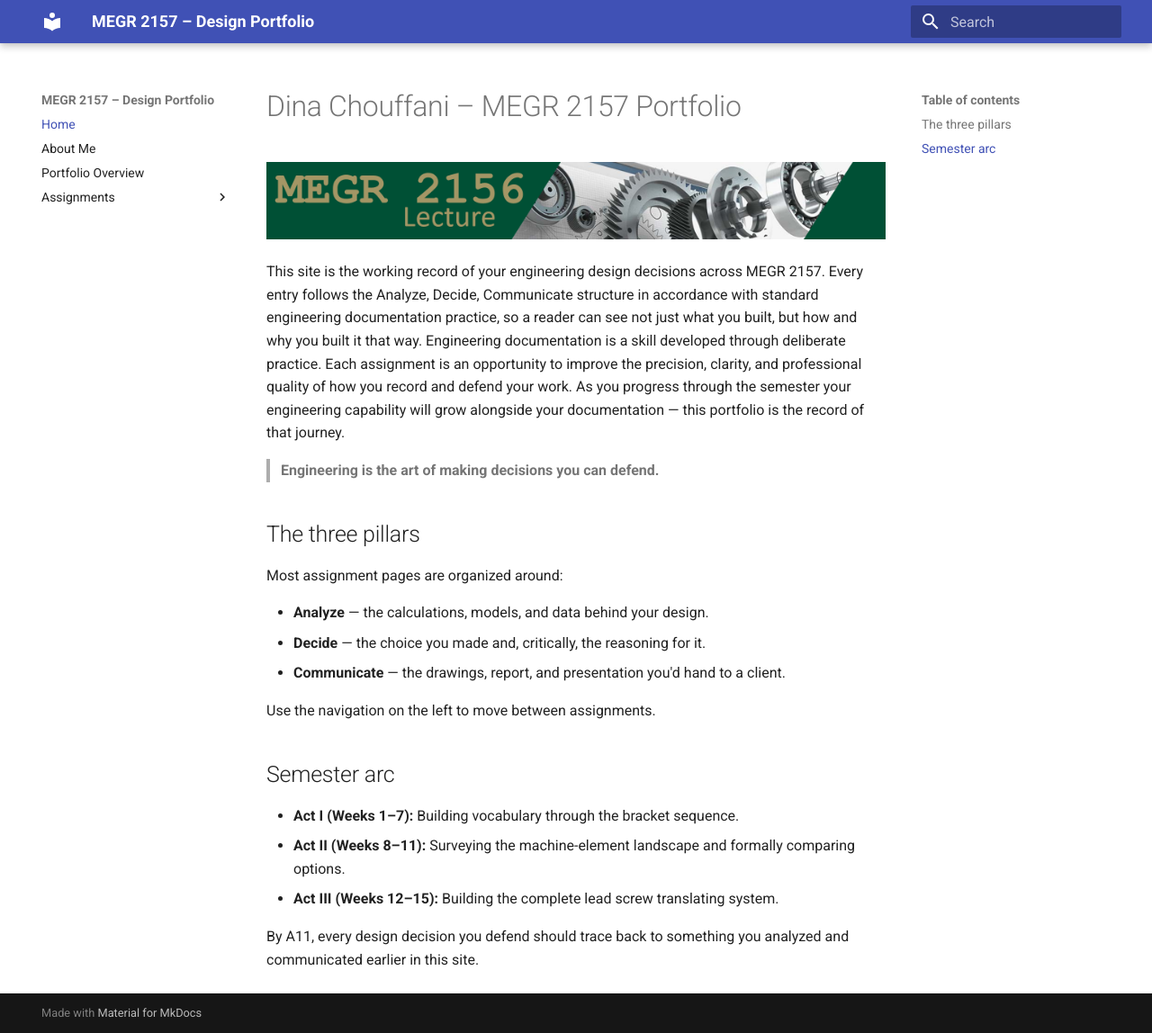
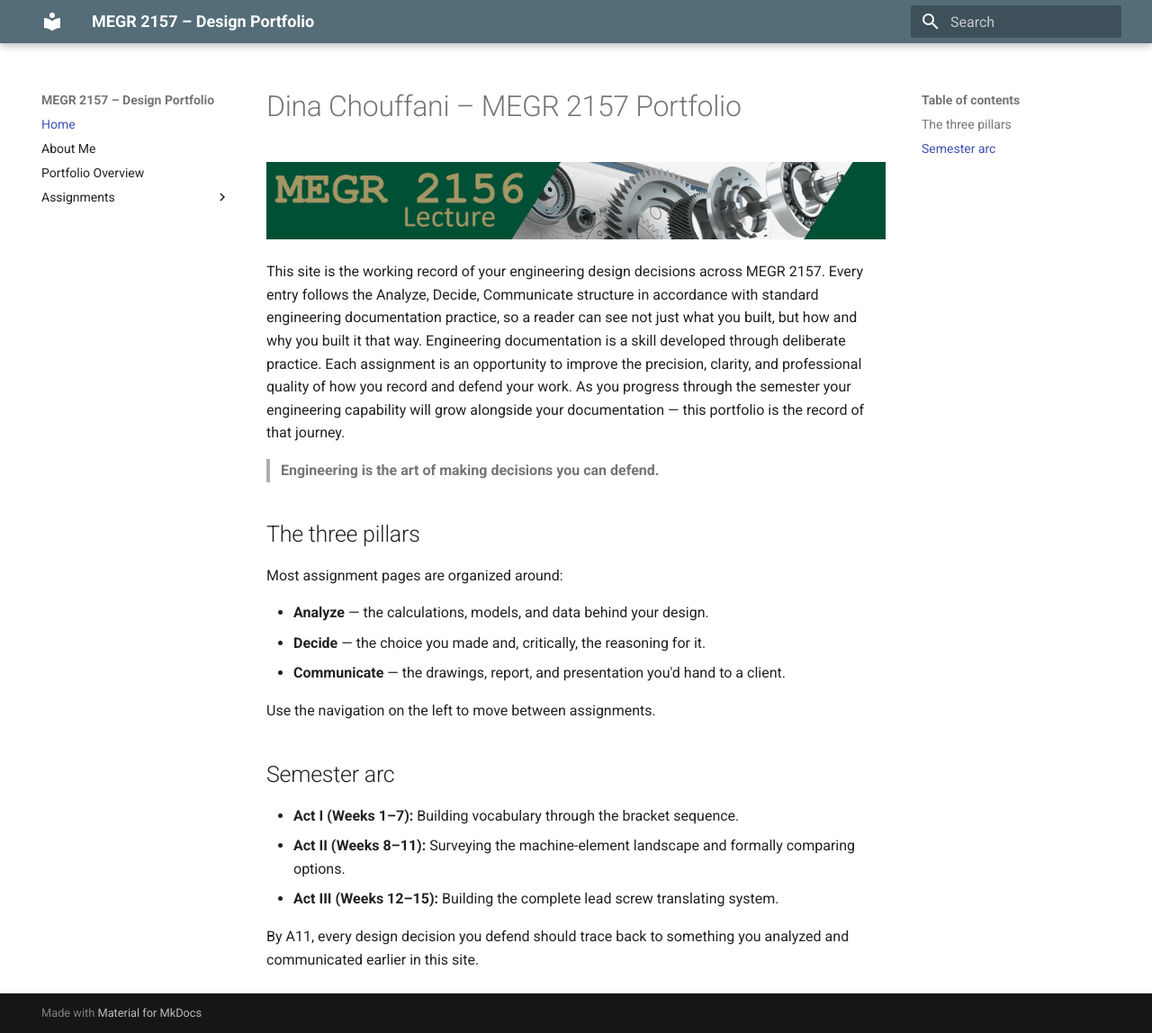
Before and after one commit to dchouffani/megr2156-portfolio, an MkDocs documentation site: the page built from docs/index.md, in a window 1280 px wide and 1148 px high. Shown: the whole window at 90% size. Built offline with MkDocs 1.6.1 and Material for MkDocs 9.7.7, drawn with Linux system fonts in a browser that asks for light colours.

Commit message:
Change primary color from dark blue to blue grey

```diff
--- a/mkdocs.yml
+++ b/mkdocs.yml
@@ -4,7 +4,7 @@ site_description: Design portfolio documentation, built with the Analyze / Decid
 theme:
   name: material
   palette:
-    primary: dark blue
+    primary: blue grey
   features:
     - navigation.instant
     - navigation.tracking
```
